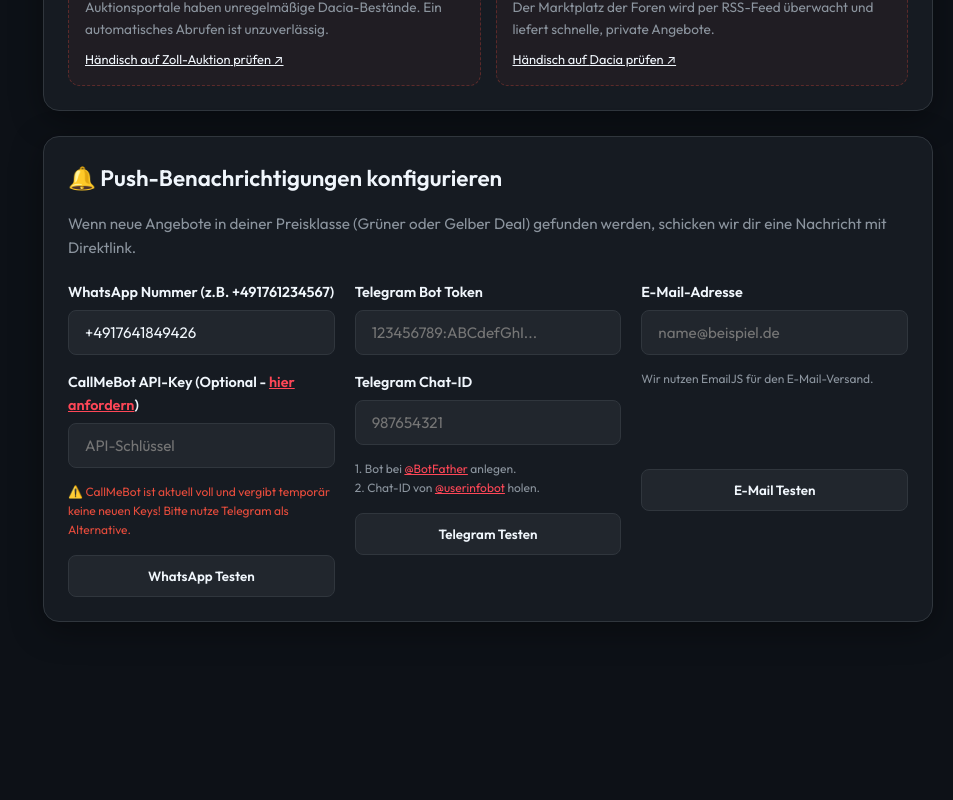
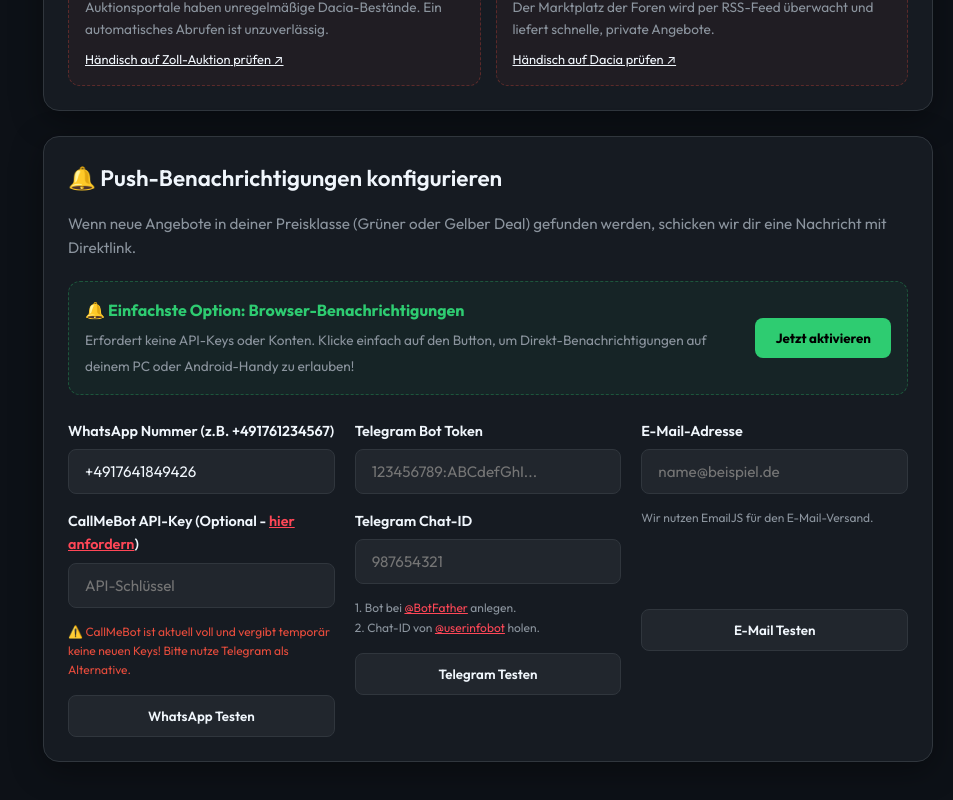
Before and after one commit to janzock-cell/dacia-car-finder, a React (Vite) app: page / in a window 1280 px wide. Shown: the part 2241-3041 px from the top of the page, without its empty margins (327-1280 px from the left). Before the commit the page ends 2943 px from the top, so only its background shows below. Built offline with nearby package versions, Linux system fonts and the light colour scheme.

Commit message:
feat: add 1-click browser push notifications for easy setup

```diff
--- a/src/App.jsx
+++ b/src/App.jsx
@@ -168,6 +168,9 @@ function App() {
   const [emailAddress, setEmailAddress] = useState('');
   const [telegramToken, setTelegramToken] = useState('');
   const [telegramChatId, setTelegramChatId] = useState('');
+  const [browserNotificationAllowed, setBrowserNotificationAllowed] = useState(
+    typeof Notification !== 'undefined' ? Notification.permission === 'granted' : false
+  );
 
   const [offers, setOffers] = useState(INITIAL_OFFERS);
   const [toast, setToast] = useState(null);
@@ -299,6 +302,24 @@ function App() {
     }
   };
 
+  // Browser Benachrichtigung aktivieren
+  const requestBrowserNotificationPermission = () => {
+    if (typeof Notification !== 'undefined') {
+      Notification.requestPermission().then(permission => {
+        setBrowserNotificationAllowed(permission === 'granted');
+        if (permission === 'granted') {
+          showToast('Aktiviert!', 'Browser-Benachrichtigungen sind jetzt aktiv.');
+          new Notification("Dacia Finder", {
+            body: "Benachrichtigungen sind erfolgreich aktiviert! 🚗",
+            icon: '/favicon.svg'
+          });
+        }
+      });
+    } else {
+      showToast('Fehler', 'Dein Browser unterstützt keine Benachrichtigungen.');
+    }
+  };
+
   // Simulation für neue Angebote Scannen
   const handleScan = () => {
     setIsScanning(true);
@@ -328,6 +349,14 @@ function App() {
       sendWhatsAppNotification(msg);
       sendEmailNotification(msg);
       sendTelegramNotification(msg);
+
+      // Browser Push-Benachrichtigung auslösen
+      if (typeof Notification !== 'undefined' && Notification.permission === 'granted') {
+        new Notification('Neuer Dacia Deal! 🚗', {
+          body: `${newOffer.model} für ${newOffer.price.toLocaleString('de-DE')} € in ${newOffer.location}`,
+          icon: '/favicon.svg'
+        });
+      }
     }, 3000);
   };
 
@@ -577,6 +606,22 @@ function App() {
               Wenn neue Angebote in deiner Preisklasse (Grüner oder Gelber Deal) gefunden werden, schicken wir dir eine Nachricht mit Direktlink.
             </p>
 
+            {/* 1-Click Browser-Benachrichtigungen */}
+            <div style={{ marginBottom: '25px', background: 'rgba(46, 204, 113, 0.05)', border: '1px dashed rgba(46, 204, 113, 0.3)', padding: '16px', borderRadius: '12px', display: 'flex', justifyContent: 'space-between', alignItems: 'center', flexWrap: 'wrap', gap: '15px' }}>
+              <div style={{ flex: '1', minWidth: '280px' }}>
+                <strong style={{ display: 'block', color: 'var(--accent-green)', fontSize: '1rem', marginBottom: '4px' }}>🔔 Einfachste Option: Browser-Benachrichtigungen</strong>
+                <span style={{ fontSize: '0.85rem', color: 'var(--text-secondary)' }}>Erfordert keine API-Keys oder Konten. Klicke einfach auf den Button, um Direkt-Benachrichtigungen auf deinem PC oder Android-Handy zu erlauben!</span>
+              </div>
+              <button
+                type="button"
+                className="btn-primary"
+                onClick={requestBrowserNotificationPermission}
+                style={{ background: browserNotificationAllowed ? 'var(--text-muted)' : 'var(--accent-green)', color: browserNotificationAllowed ? 'var(--text-primary)' : '#000', fontWeight: 'bold' }}
+              >
+                {browserNotificationAllowed ? '✓ Aktiviert' : 'Jetzt aktivieren'}
+              </button>
+            </div>
+
             <div className="notification-settings">
               <div className="notification-channels">
                 {/* WhatsApp */}
```
